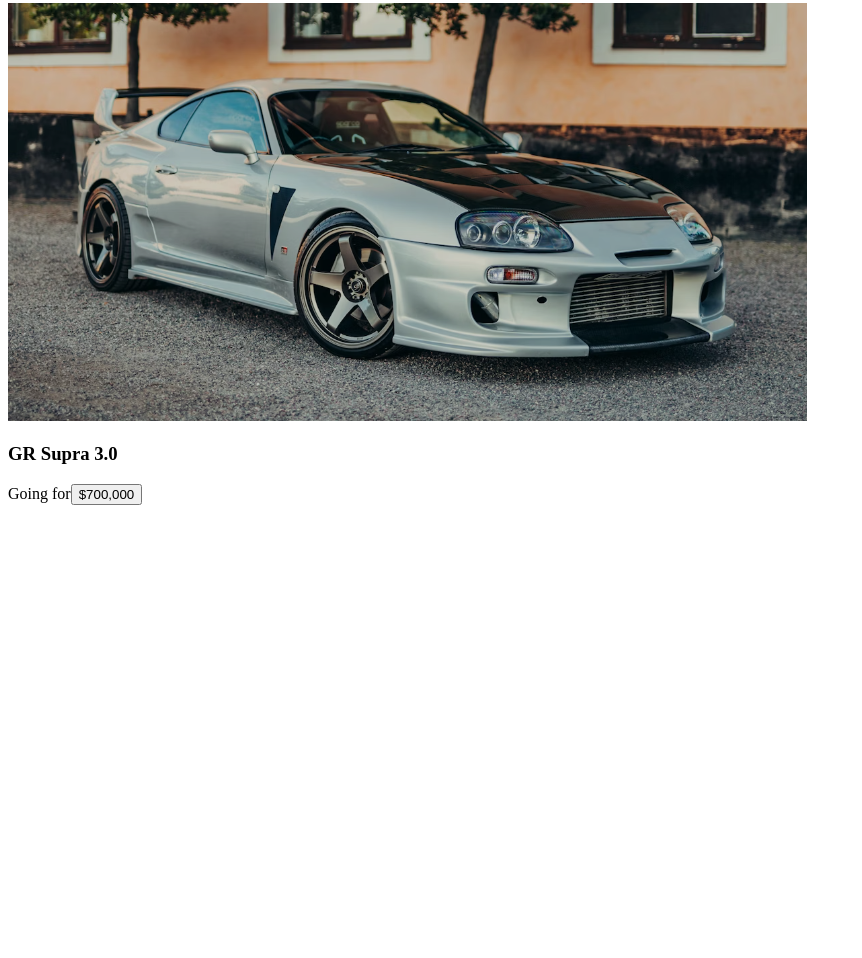
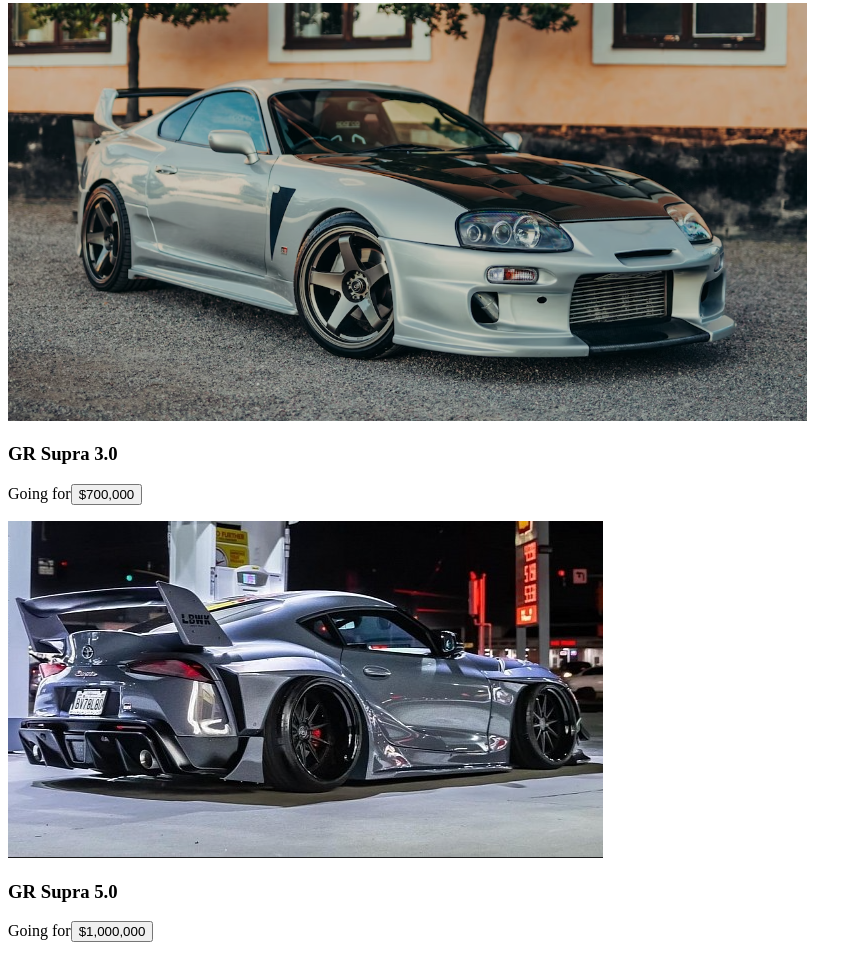
Before and after one commit to Gachure/auto-carmax, a plain HTML site: page index.html in a window 1280 px wide. Shown: the part 3141-4099 px from the top of the page, without its empty margins (0-862 px from the left). Before the commit the page ends 3662 px from the top, so only its background shows below. Drawn offline with Linux system fonts and the light colour scheme.

Commit message:
add the eighth image

```diff
--- a/index.html
+++ b/index.html
@@ -69,6 +69,10 @@
         <h3>GR Supra 3.0</h3>
         <p>Going for<button class="price-button">$700,000</button></p>
       </div>
-
+      <div class="car-item">
+        <img src="supra 2.png" alt="supra 2.png">
+        <h3>GR Supra 5.0</h3>
+        <p>Going for<button class="price-button">$1,000,000</button></p>
+      </div>
 </body>
 </html>
```
